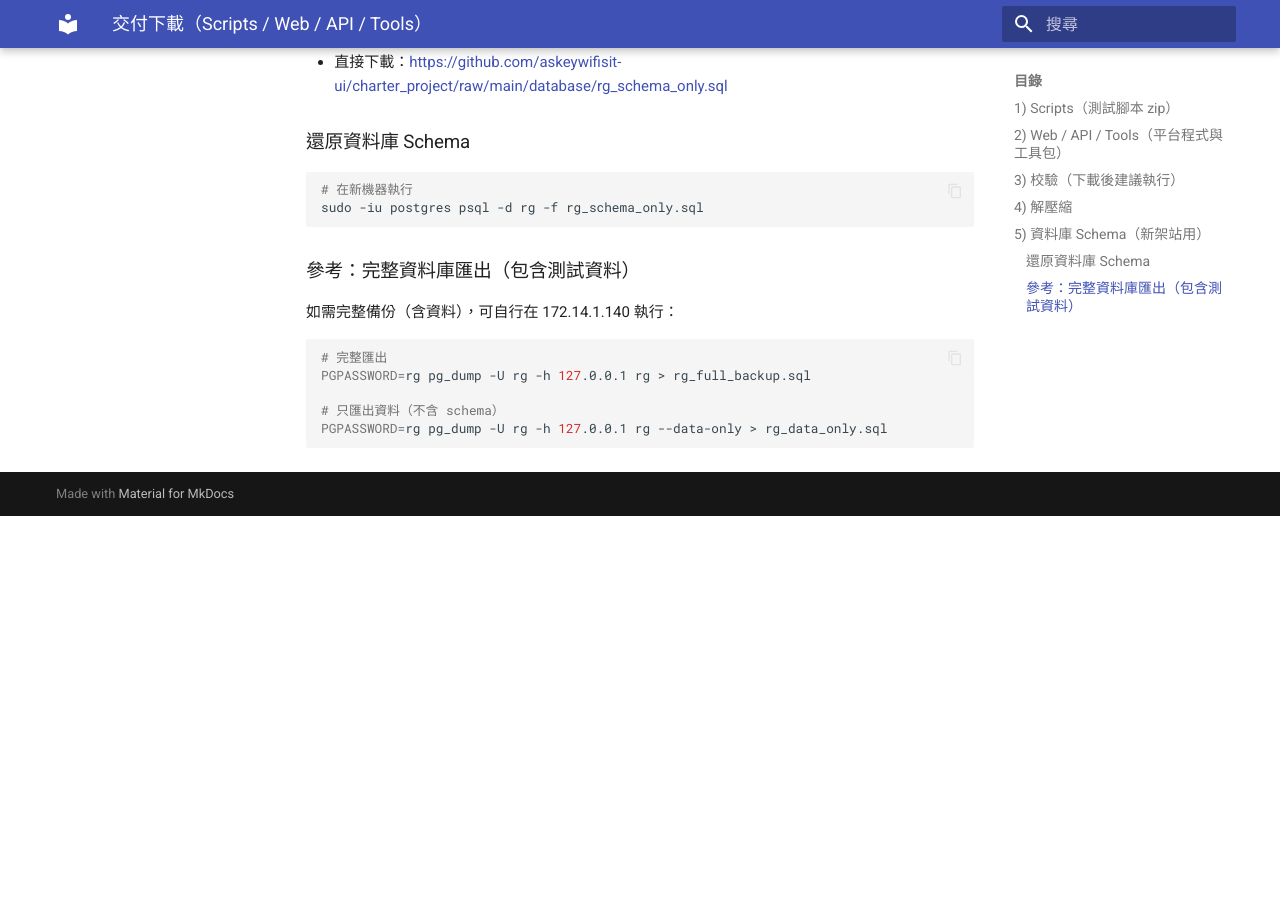
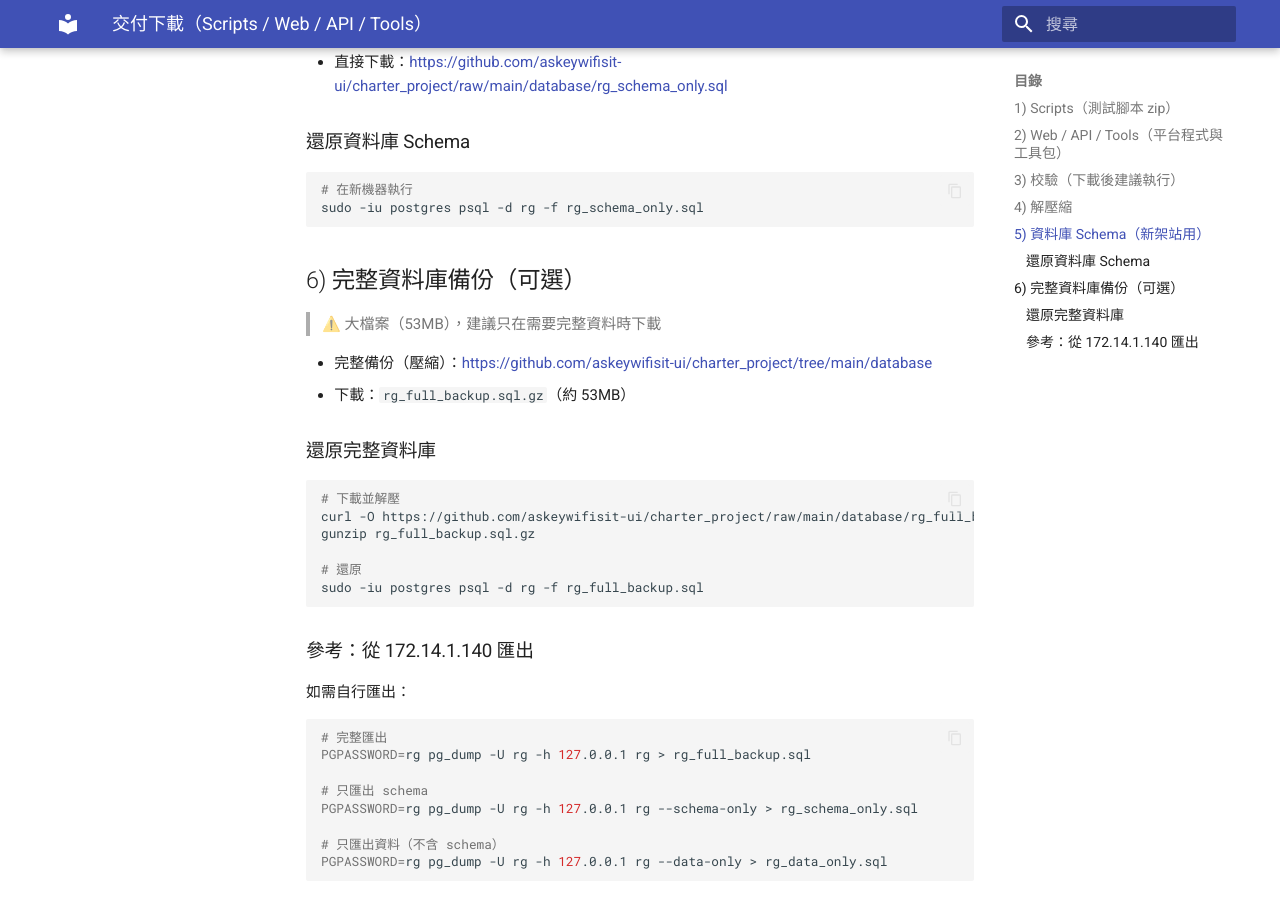
Before and after one commit to askeywifisit-ui/charter_project, an MkDocs documentation site: the page built from docs/charter_site/docs/handoff/downloads.md, in a window 1280 px wide and 900 px high, scrolled down 1499 px. Built offline with MkDocs 1.6.1 and Material for MkDocs 9.7.7, drawn with Linux system fonts in a browser that asks for light colours; comment, search, counter and statistics services are not loaded; before the commit the page ends 2015 px from its top, so only the background shows below that.

Commit message:
Add full database backup section to downloads

````diff
--- a/docs/charter_site/docs/handoff/downloads.md
+++ b/docs/charter_site/docs/handoff/downloads.md
@@ -59,14 +59,35 @@ tar -xzf charter_systemd_units.tar.gz -C /etc/systemd/system/
 sudo -iu postgres psql -d rg -f rg_schema_only.sql
 ```
 
-### 參考：完整資料庫匯出（包含測試資料）
+## 6) 完整資料庫備份（可選）
 
-如需完整備份（含資料），可自行在 172.14.1.140 執行：
+> ⚠️ 大檔案（53MB），建議只在需要完整資料時下載
+
+- 完整備份（壓縮）：<https://github.com/askeywifisit-ui/charter_project/tree/main/database>
+- 下載：`rg_full_backup.sql.gz`（約 53MB）
+
+### 還原完整資料庫
+
+```bash
+# 下載並解壓
+curl -O https://github.com/askeywifisit-ui/charter_project/raw/main/database/rg_full_backup.sql.gz
+gunzip rg_full_backup.sql.gz
+
+# 還原
+sudo -iu postgres psql -d rg -f rg_full_backup.sql
+```
+
+### 參考：從 172.14.1.140 匯出
+
+如需自行匯出：
 
 ```bash
 # 完整匯出
 PGPASSWORD=rg pg_dump -U rg -h 127.0.0.1 rg > rg_full_backup.sql
 
+# 只匯出 schema
+PGPASSWORD=rg pg_dump -U rg -h 127.0.0.1 rg --schema-only > rg_schema_only.sql
+
 # 只匯出資料（不含 schema）
 PGPASSWORD=rg pg_dump -U rg -h 127.0.0.1 rg --data-only > rg_data_only.sql
 ```
````
